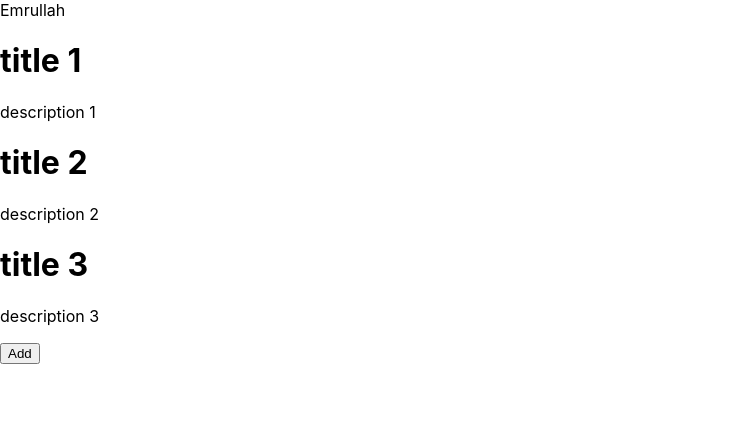
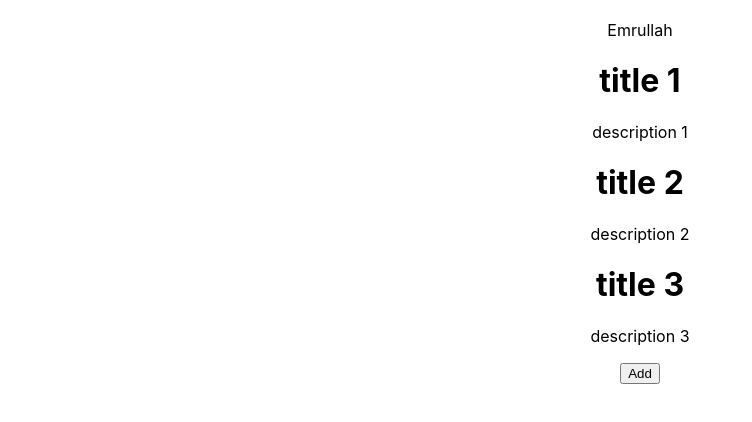
Before and after one commit to emrullahayin/reactjs-example, a React (Create React App) app: page / in a window 1280 px wide. Shown: the top 422 px of the page, without its empty margins (0-752 px from the left). Built offline with nearby package versions, Linux system fonts and the light colour scheme.

Commit message:
css update

```diff
--- a/src/components/App.js
+++ b/src/components/App.js
@@ -23,7 +23,6 @@ class App extends Component {
       title: "title 4",
       description: "description 4"
     });
-    console.log(news)
   };
   render() {
     return (
--- a/src/components/NewsForm.js
+++ b/src/components/NewsForm.js
@@ -4,6 +4,7 @@ export class NewsForm extends Component {
   constructor(props) {
     super();
   }
+
   addButton = () => {
     this.props.addNews();
   }
--- a/src/index.css
+++ b/src/index.css
@@ -9,3 +9,8 @@ body {
 code {
     font-family: source-code-pro, Menlo, Monaco, Consolas, "Courier New", monospace;
 }
+
+.App{
+    text-align: center;
+    padding: 20px;
+}
```
